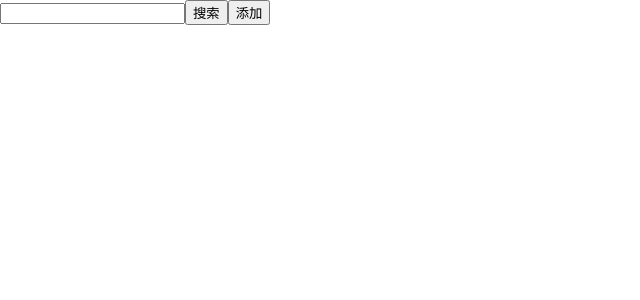
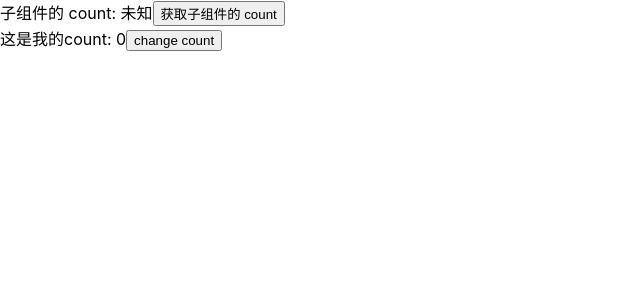
Before and after one commit to react-low-code/theory, a React (Create React App) app in the folder react-demo/: page / in a window 1280 px wide. Shown: the top 300 px of the page, without its empty margins (0-640 px from the left). Built offline with nearby package versions, Linux system fonts and the light colour scheme.

Commit message:
feat: useImperativeHandle

```diff
--- a/react-demo/src/App.tsx
+++ b/react-demo/src/App.tsx
@@ -14,7 +14,8 @@ import './App.scss'
 // import UseRefDemo from './pages/useRef'
 // import { EffectWithoutCleanUp } from './pages/useEffect'
 // import CounterDemo from './pages/useReducer'
-import { TodoListWithoutMemo } from './pages/memoizationHook'
+// import { TodoListWithoutMemo } from './pages/memoizationHook'
+import UseImperativeHandleDemo from './pages/useImperativeHandle'
 
 function App() {
   return (
@@ -48,7 +49,8 @@ function App() {
         {/* <UseRefDemo/> */}
         {/* <EffectWithoutCleanUp/> */}
         {/* <CounterDemo/> */}
-        <TodoListWithoutMemo/>
+        {/* <TodoListWithoutMemo/> */}
+        <UseImperativeHandleDemo/>
     </div>
   );
 }
--- /dev/null
+++ b/react-demo/src/pages/useImperativeHandle/index.tsx
@@ -0,0 +1,43 @@
+import React, { useImperativeHandle, useState, useRef } from 'react'
+
+interface ChildInstance {
+    getCount: () => number
+}
+
+export default function UseImperativeHandleDemo() {
+    const childRef = useRef<ChildInstance>(null)
+    const [childCount, setChildCount] = useState<number>()
+    const onGetCount = () => {
+        if (childRef.current) {
+            setChildCount(childRef.current.getCount())
+        }
+
+    }
+    return (
+
+        <div>
+            <div>
+                子组件的 count: {childCount??'未知'}
+                <button onClick={onGetCount}>获取子组件的 count</button>
+            </div>
+            <FuncChild ref={childRef}/>
+        </div>
+    )
+}
+
+const FuncChild = React.forwardRef<ChildInstance,{}>((props, ref) => {
+    const [count, setCount] = useState<number>(0)
+    useImperativeHandle(ref, () => {
+        // 在这里必须返回 ChildInstance 接口中包含的字段
+        return {
+            getCount: () => count
+        }
+    }, [count])
+
+    return (
+        <div>
+            这是我的count: {count}
+            <button onClick={() => setCount(Math.random())}>change count</button>
+        </div>
+    )
+})
```
